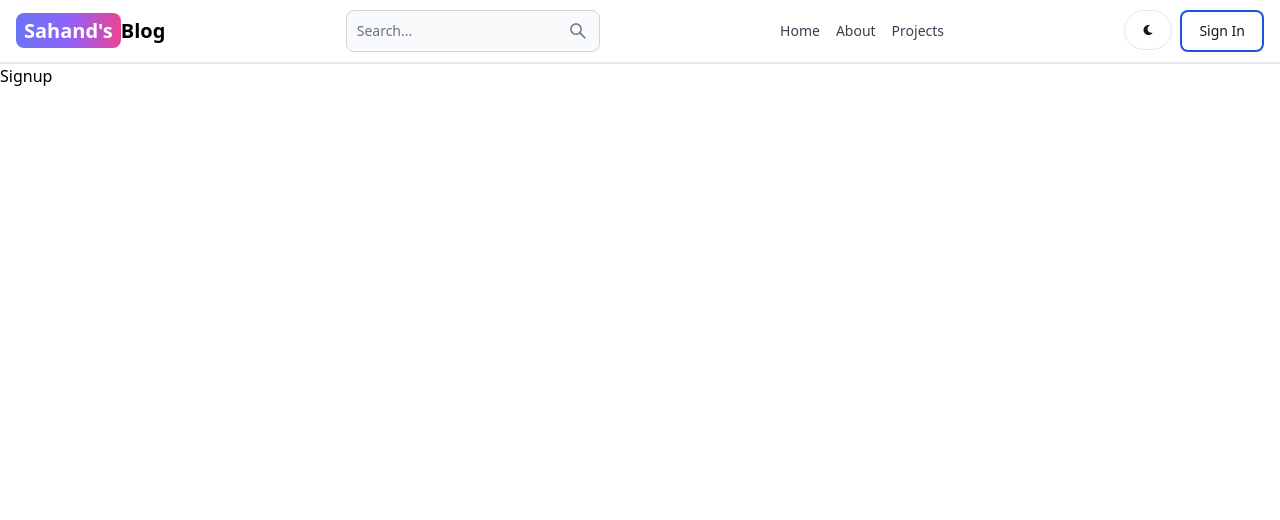
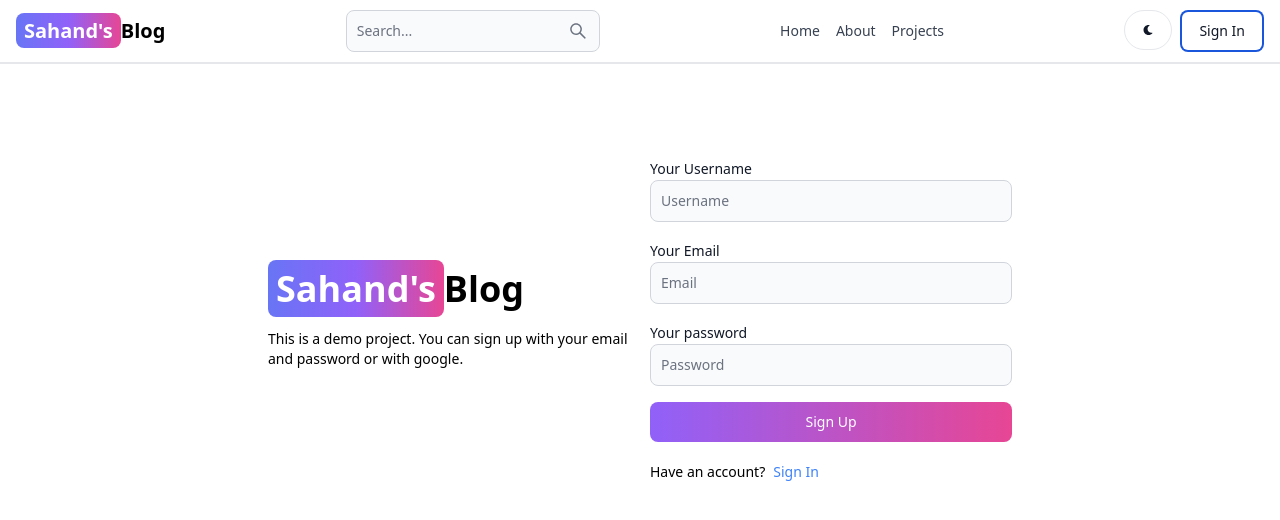
Before and after one commit to Kulath1/MERN-Blog, a React (Vite) app in the folder client/: page /Sign-up in a window 1280 px wide. Shown: the top 520 px of the page. Built offline with nearby package versions, Linux system fonts and the light colour scheme.

Commit message:
create sign up page ui

```diff
--- a/client/src/pages/Signup.jsx
+++ b/client/src/pages/Signup.jsx
@@ -1,9 +1,53 @@
-import React from 'react'
+import { Button, ButtonGroup, Label, TextInput } from 'flowbite-react';
+import React from 'react';
+import { Link } from 'react-router-dom';
+
 
 export default function Signup() {
-  return (
-    <div>
-      Signup
+  return <div className='min-h-screen mt-20'>
+    <div className='flex p-3 max-w-3xl mx-auto flex-col md:flex-row md:items-center gap-5'>
+      {/*left*/}
+      <div className='flex-1'>
+      <Link to="/" className='font-bold dark:text-white text-4xl'>
+        <span className='px-2 py-1 bg-gradient-to-r from-indigo-500 via-purple-500 to-pink-500 rounded-lg text-white
+        '>Sahand's</span>
+        Blog
+
+      </Link>
+      <p className='text-sm mt-5'>
+        This is a demo project. You can sign up with your email and password or with google.
+      </p>
+
+      </div>
+      {/*right*/}
+      <div className='flex-1'>
+          <form className='flex flex-col gap-4'>
+              <div>
+                  <Label value='Your Username'/>
+              <TextInput type='text' placeholder='Username' id='username'/>
+              </div>
+              <div>
+                <Label value='Your Email'/>
+                <TextInput type='text' placeholder='Email' id='email'/>
+              </div>
+              <div>
+                <Label value='Your password'/>
+                <TextInput type='text' placeholder='Password' id='password'/>
+              </div>
+              <Button gradientDuoTone="purpleToPink" type='submit'>
+                  Sign Up
+                </Button>
+            </form>
+            <div className='flex gap-2 text-sm mt-5'>
+              <span>
+                Have an account?
+              </span>
+              <Link to='/sign-in' className='text-blue-500'>
+                Sign In
+              </Link>
+            </div>
+      </div>
     </div>
-  )
+  </div>
+
 }
```
Also changed, not shown: 1 other file (tests, documents, lock files or other folders).
